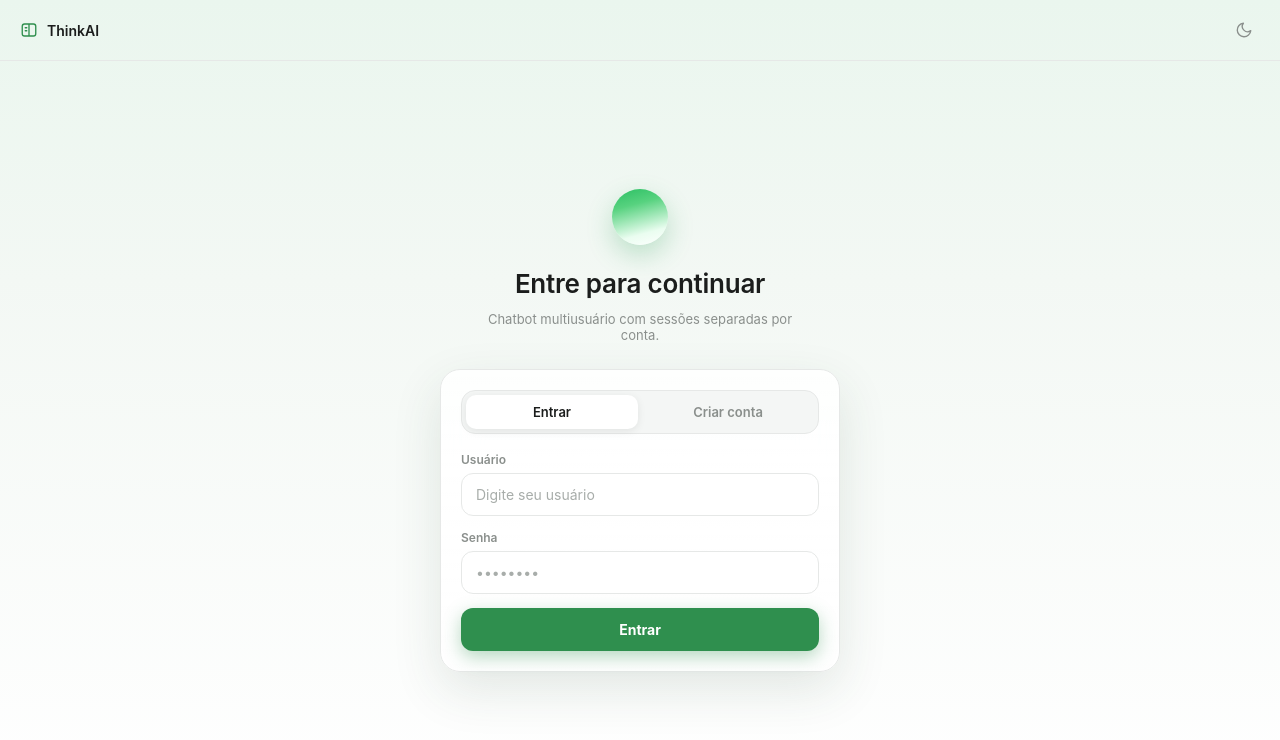
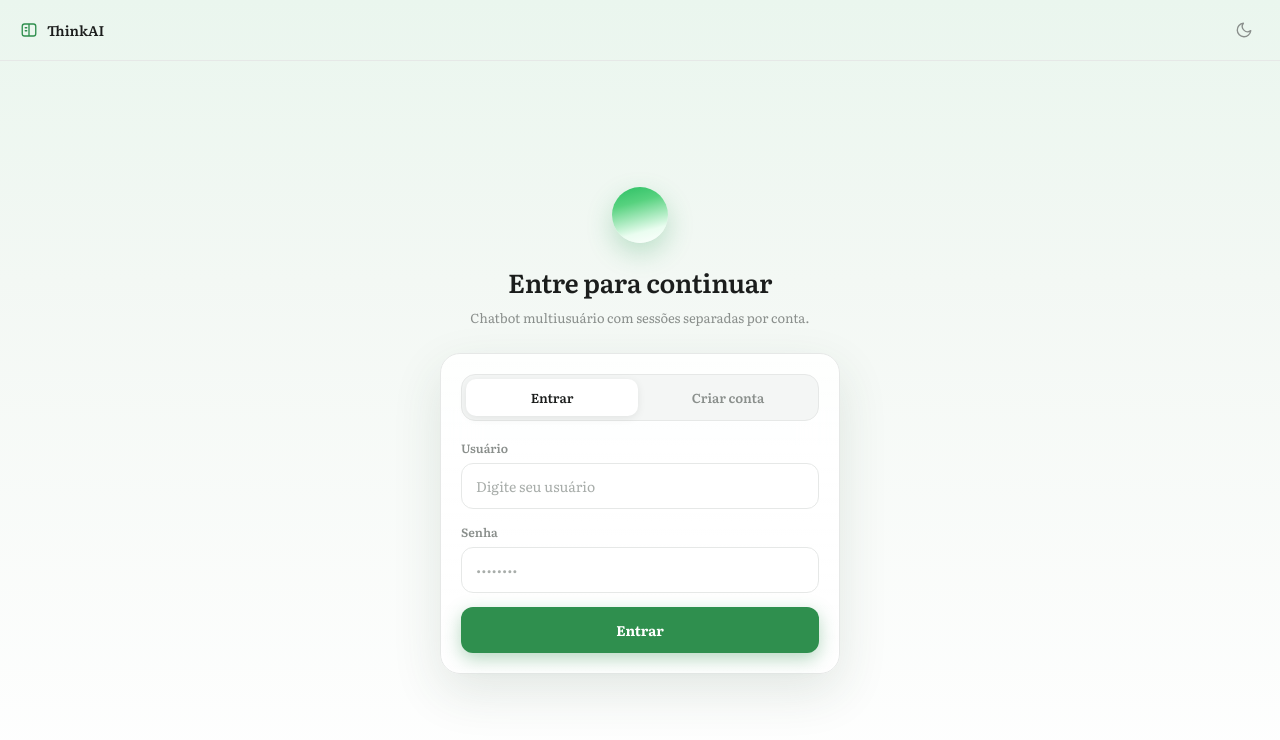
Before and after one commit to gutoportelaa/estudo-chatbot, a React (Vite) app in the folder web/: page / in a window 1280 px wide. Shown: the top 740 px of the page. Built offline with nearby package versions, Linux system fonts and the light colour scheme; no server answers.

Commit message:
feat: aplica fonte Literata como tipografia principal

```diff
--- a/web/index.html
+++ b/web/index.html
@@ -4,6 +4,9 @@
     <meta charset="UTF-8" />
     <meta name="viewport" content="width=device-width, initial-scale=1.0" />
     <title>ThinkAI</title>
+    <link rel="preconnect" href="https://fonts.googleapis.com" />
+    <link rel="preconnect" href="https://fonts.gstatic.com" crossorigin />
+    <link href="https://fonts.googleapis.com/css2?family=Literata:ital,opsz,wght@0,7..72,300..700;1,7..72,300..500&display=swap" rel="stylesheet" />
   </head>
   <body>
     <div id="root"></div>
--- a/web/src/styles/theme.css
+++ b/web/src/styles/theme.css
@@ -59,8 +59,7 @@
 }
 
 body {
-  font-family: -apple-system, BlinkMacSystemFont, "Segoe UI", Inter, Roboto,
-    Helvetica, Arial, sans-serif;
+  font-family: "Literata", Georgia, "Times New Roman", serif;
   background: var(--page-bg);
   color: var(--text);
   -webkit-font-smoothing: antialiased;
```
